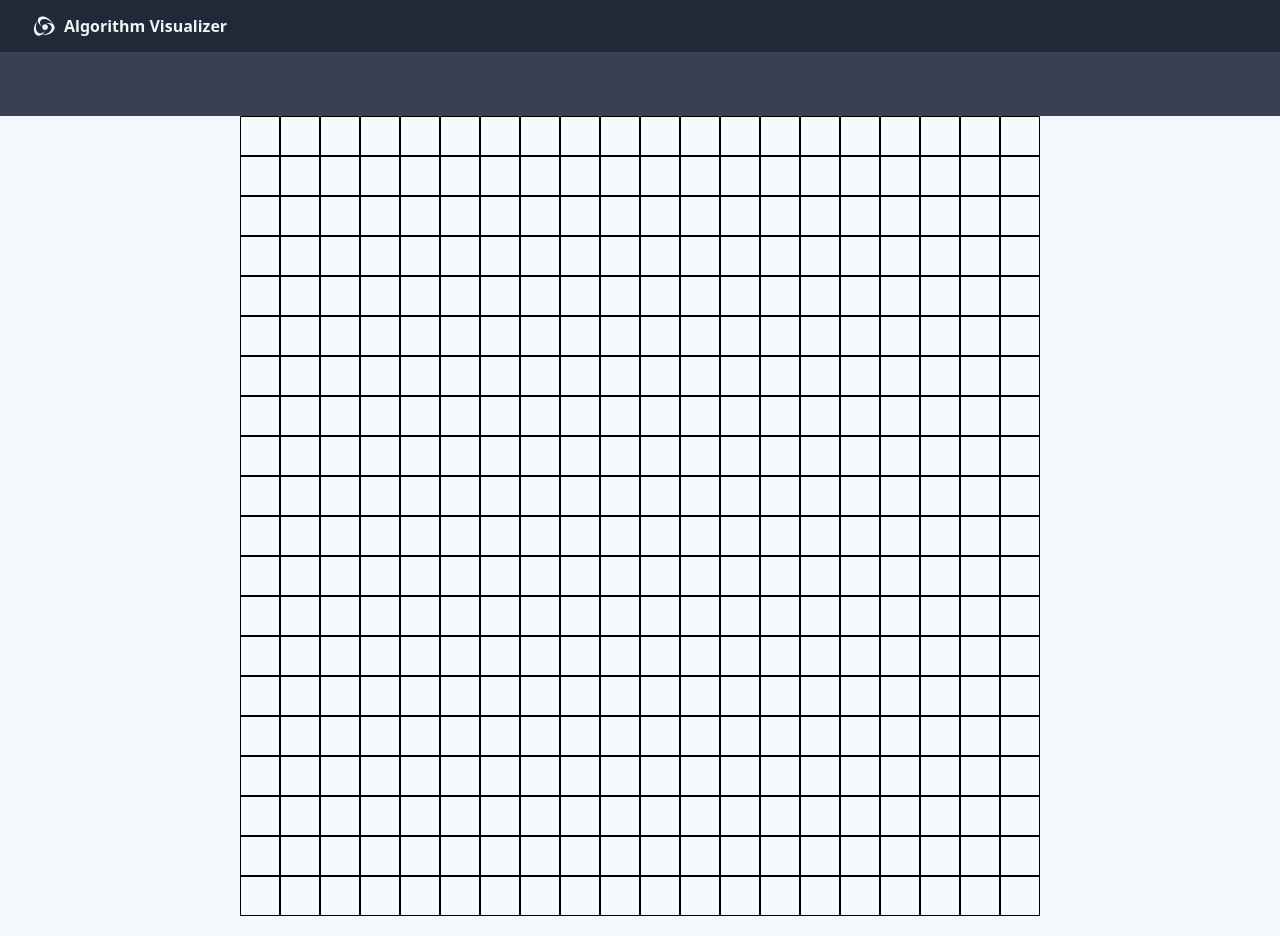
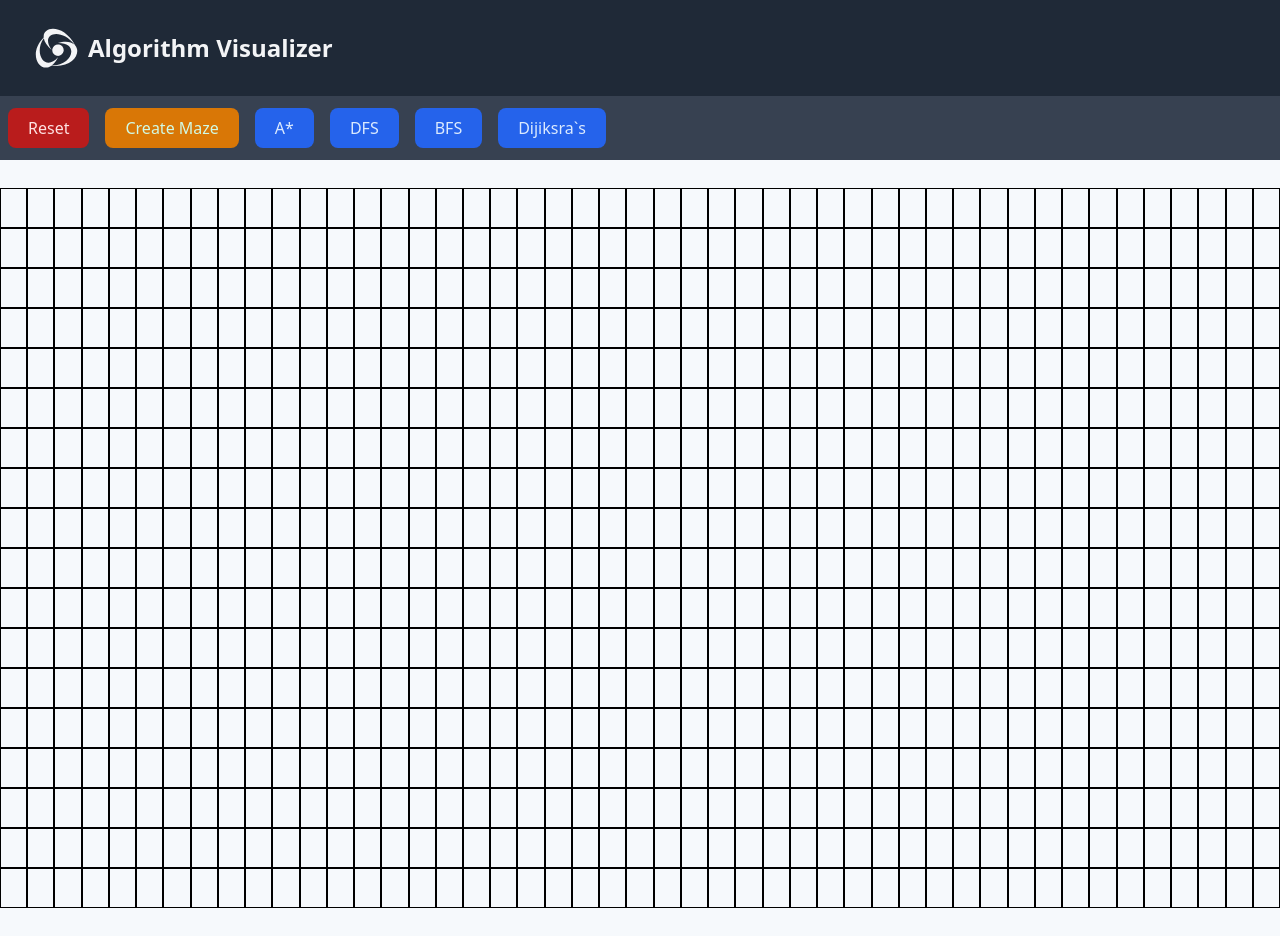
Before and after one commit to mohammedahw/Algorithm-Visualizer, a React (Create React App) app: page /pathfinding-visualizer in a window 1280 px wide. Built offline with nearby package versions, Linux system fonts and the light colour scheme.

Commit message:
fixed bugs

```diff
--- a/src/Pages/Home.js
+++ b/src/Pages/Home.js
@@ -5,14 +5,14 @@ export default function Home() {
   return (
     <>
       <div className="flex justify-center items-center text-center h-96 font-bold">
-        <div className="px-8">
+        <div className="px-16">
           <Page
             name={"Sorting Visualizer"}
             url={"sorting-visualizer"}
             img="https://i.ibb.co/Nn7JxGQ/Screenshot-1.png"
           />
         </div>
-        <div className="px-8">
+        <div className="px-16">
           <Page
             name={"Pathfinding Visualizer"}
             url={"pathfinding-visualizer"}
--- a/src/components/Navbar.js
+++ b/src/components/Navbar.js
@@ -5,13 +5,13 @@ import { GiAtomicSlashes } from "react-icons/gi";
 export default function Navbar() {
   return (
     <nav className="bg-gray-800 text-gray-100">
-      <div className="px-8 mx-auto py-2">
+      <div className="px-8 mx-auto py-6">
         <div className="flex justify-between">
           <div className="flex items-center">
             <div>
-              <GiAtomicSlashes className="h-9 w-6 mr-2" />
+              <GiAtomicSlashes className="h-12 w-12 mr-2" />
             </div>
-            <div className="font-bold">
+            <div className="font-bold text-2xl">
               <Link to="/">Algorithm Visualizer</Link>
             </div>
           </div>
@@ -19,4 +19,4 @@ export default function Navbar() {
       </div>
     </nav>
   );
-};
+}
--- a/src/components/Node.js
+++ b/src/components/Node.js
@@ -1,5 +1,5 @@
 import React from "react";
 
 export default function Node() {
-  return <div className="w-10 h-10 border border-black flex"></div>;
+  return <div className="w-10 h-10 border border-black"></div>;
 }
--- a/src/components/Page.js
+++ b/src/components/Page.js
@@ -3,10 +3,15 @@ import { Link } from "react-router-dom";
 
 export default function Page({ name, url, img }) {
   return (
-    <div className="">
+    <div className="font-serif">
       <Link to={url}>
-        <img className="h-60 w-60 rounded border-4 border-gray-600 transition transform hover:-translate-y-1 motion-reduce:transition-none motion-reduce:hover:transform-none" src={img} alt={img} /> {name}
+        <img
+          className="h-60 w-60 rounded border-4 border-gray-600 transition transform hover:-translate-y-1 motion-reduce:transition-none motion-reduce:hover:transform-none"
+          src={img}
+          alt={img}
+        />{" "}
+        {name}
       </Link>
     </div>
   );
-};
+}
--- a/src/components/PathfindingVisalizer.js
+++ b/src/components/PathfindingVisalizer.js
@@ -1,4 +1,4 @@
-import React, { useState, useEffect } from "react";
+import React, { useState } from "react";
 import Node from "./Node";
 
 const START_NODE_ROW = 10;
@@ -7,22 +7,79 @@ const FINISH_NODE_ROW = 10;
 const FINISH_NODE_COL = 35;
 
 export default function PathfindingVisalizer() {
-  const [grid, setGrid] = useState([]);
-  // const [currentAlgorithm, setCurrentAlgorithm] = useState("");
+  const [grid, setGrid] = useState(generateInitialGrid());
+  const [currentAlgorithm, setCurrentAlgorithm] = useState("");
 
-  useEffect(() => {
-    const grid = generateGrid();
+  const restGrid = () => {
+    const grid = [];
+    for (let row = 0; row < 18; row++) {
+      const currentRow = [];
+      for (let col = 0; col < 47; col++) {
+        currentRow.push(createNode(col, row));
+      }
+      grid.push(currentRow);
+    }
+    setCurrentAlgorithm("");
     setGrid(grid);
-    console.log(grid);
-  }, []);
+  };
+
+  const handleStart = () => {
+    return;
+  };
 
   return (
     <>
-      <nav className="bg-gray-700 py-8"></nav>
-      <div className="flex justify-center items-center h-1/3">
+      <nav className="bg-gray-700 py-1">
+        <button
+          className="h-10 px-5 m-2 text-red-100 transition-colors duration-150 bg-red-700 rounded-lg focus:shadow hover:bg-red-800"
+          onClick={() => restGrid()}
+        >
+          Reset
+        </button>
+        <button className="h-10 px-5 m-2 text-green-100 transition-colors duration-150 bg-yellow-600 rounded-lg focus:shadow hover:bg-yellow-700">
+          Create Maze
+        </button>
+        <button
+          className="h-10 px-5 m-2 text-blue-100 transition-colors duration-150 bg-blue-600 rounded-lg focus:shadow hover:bg-blue-700"
+          value={"A*"}
+          onClick={(e) => setCurrentAlgorithm(e.target.value)}
+        >
+          A*
+        </button>
+        <button
+          className="h-10 px-5 m-2 text-blue-100 transition-colors duration-150 bg-blue-600 rounded-lg focus:shadow hover:bg-blue-700"
+          value={"DFS"}
+          onClick={(e) => setCurrentAlgorithm(e.target.value)}
+        >
+          DFS
+        </button>
+        <button
+          className="h-10 px-5 m-2 text-blue-100 transition-colors duration-150 bg-blue-600 rounded-lg focus:shadow hover:bg-blue-700"
+          value={"BFS"}
+          onClick={(e) => setCurrentAlgorithm(e.target.value)}
+        >
+          BFS
+        </button>
+        <button
+          className="h-10 px-5 m-2 text-blue-100 transition-colors duration-150 bg-blue-600 rounded-lg focus:shadow hover:bg-blue-700"
+          value={"Dijiksra`s"}
+          onClick={(e) => setCurrentAlgorithm(e.target.value)}
+        >
+          Dijiksra`s
+        </button>
+        {currentAlgorithm && (
+          <button
+            className="h-10 px-5 m-2 text-green-100 transition-colors duration-150 bg-green-600 rounded-lg focus:shadow hover:bg-green-700"
+            onClick={() => handleStart()}
+          >
+            Visualize {currentAlgorithm}
+          </button>
+        )}
+      </nav>
+      <div className="justify-center items-center h-1/3 py-7">
         {grid.map((row, index) => {
           return (
-            <div key={index}>
+            <div key={index} className="flex justify-center">
               {row.map((col, index) => {
                 return <Node key={index} />;
               })}
@@ -34,15 +91,16 @@ export default function PathfindingVisalizer() {
   );
 }
 
-const generateGrid = () => {
+const generateInitialGrid = () => {
   const grid = [];
-  for (let row = 0; row < 20; row++) {
+  for (let row = 0; row < 18; row++) {
     const currentRow = [];
-    for (let col = 0; col < 20; col++) {
+    for (let col = 0; col < 47; col++) {
       currentRow.push(createNode(col, row));
     }
     grid.push(currentRow);
   }
+  console.log(grid);
   return grid;
 };
 
--- a/src/components/SortingVisualizer.js
+++ b/src/components/SortingVisualizer.js
@@ -40,6 +40,7 @@ export default function SortingVisualizer() {
 
   useEffect(() => {
     window.addEventListener("resize", generateNewArray);
+    return () => window.removeEventListener("resize", generateNewArray);
   }, []);
 
   const handleAlgorithm = (event) => {
```
